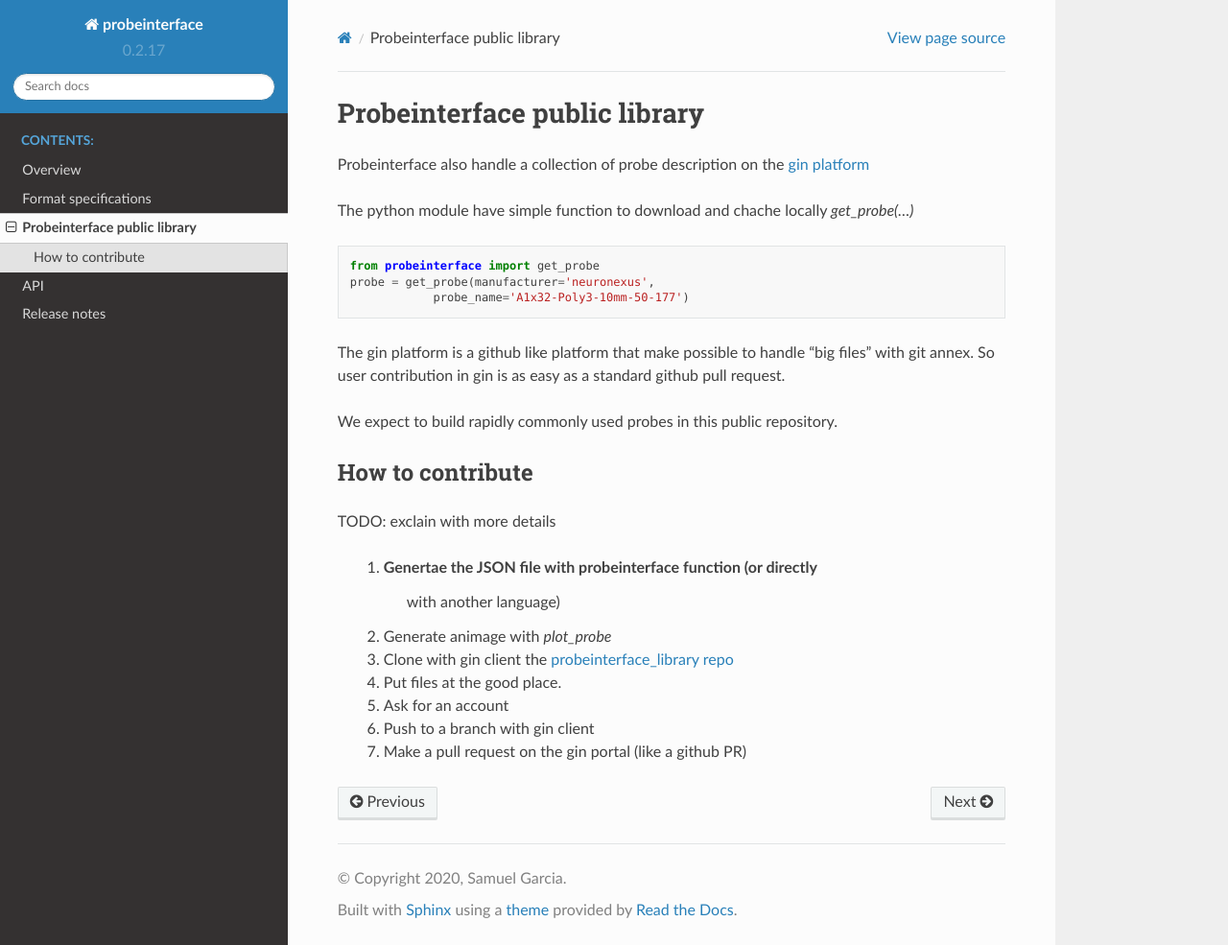
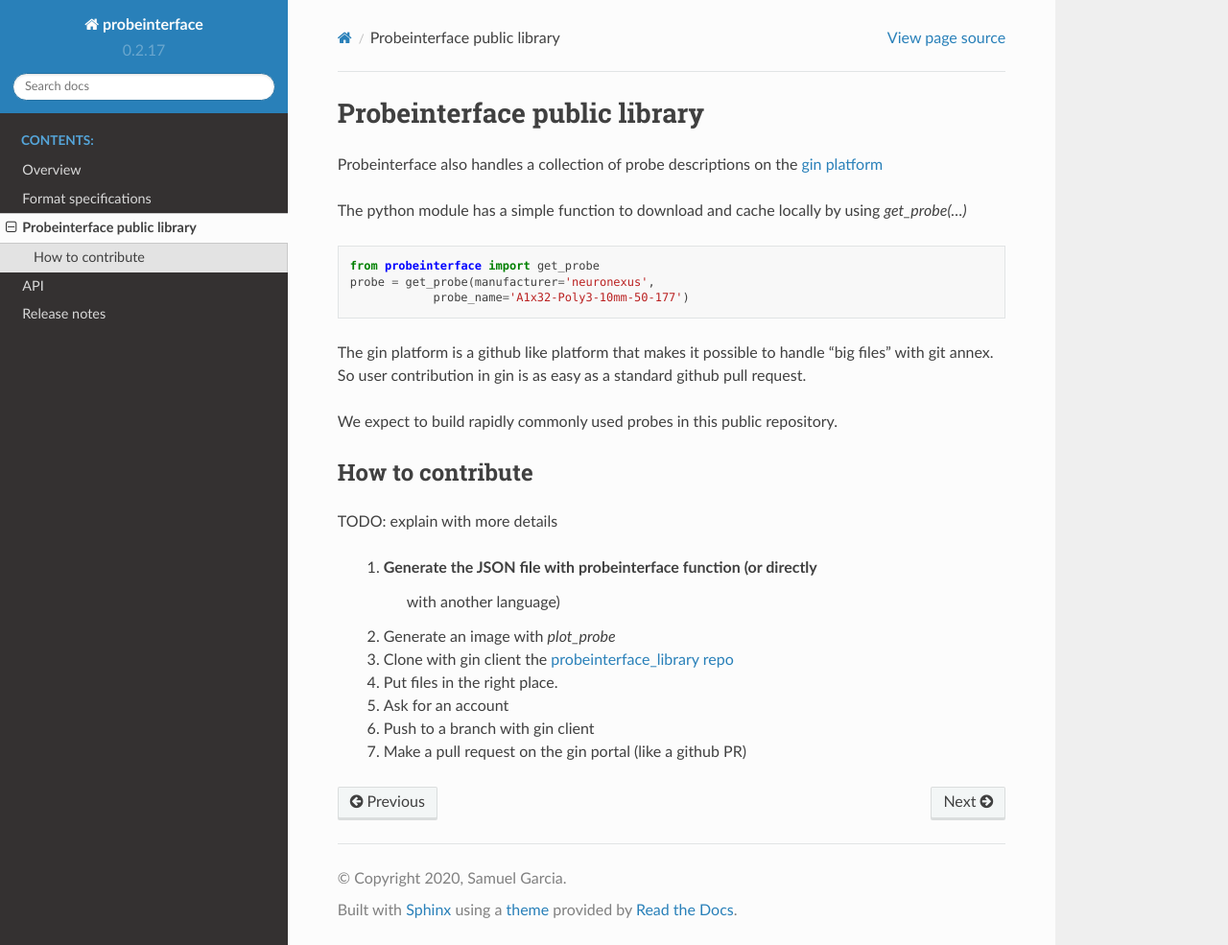
Before and after one commit to SpikeInterface/probeinterface, a Sphinx documentation site: the page built from doc/library.rst, in a window 1280 px wide and 985 px high. Shown: the whole window at 96% size. Built offline with Sphinx 7.4.7 and the Read the Docs theme 2.0.0, drawn with Linux system fonts in a browser that asks for light colours; pages that are not in the unit, such as notebooks, are missing from menus.

Commit message:
Update library.rst
fix typos.

```diff
--- a/doc/library.rst
+++ b/doc/library.rst
@@ -1,16 +1,16 @@
 Probeinterface public library
 =============================
 
-Probeinterface also handle a collection of probe description on the
+Probeinterface also handles a collection of probe descriptions on the
 `gin platform <https://gin.g-node.org/spikeinterface/probeinterface_library>`_
 
-The python module have simple function to download and chache locally `get_probe(...)` ::
+The python module has a simple function to download and cache locally by using `get_probe(...)` ::
 
     from probeinterface import get_probe
     probe = get_probe(manufacturer='neuronexus',
                 probe_name='A1x32-Poly3-10mm-50-177')
 
-The gin platform is a github like platform that make possible to handle "big files" with git annex.
+The gin platform is a github like platform that makes it possible to handle "big files" with git annex.
 So user contribution in gin is as easy as a standard github pull request.
 
 We expect to build rapidly commonly used probes in this public repository.
@@ -18,13 +18,13 @@ We expect to build rapidly commonly used probes in this public repository.
 How to contribute
 -----------------
 
-TODO: exclain with more details
+TODO: explain with more details
 
-  1. Genertae the JSON file with probeinterface function (or directly
+  1. Generate the JSON file with probeinterface function (or directly
       with another language)
-  2. Generate animage with `plot_probe`
+  2. Generate an image with `plot_probe`
   3. Clone with gin client the `probeinterface_library repo <https://gin.g-node.org/spikeinterface/probeinterface_library>`_
-  4. Put files at the good place.
+  4. Put files in the right place.
   5. Ask for an account
   6. Push to a branch with gin client
   7. Make a pull request on the gin portal (like a github PR)
```
